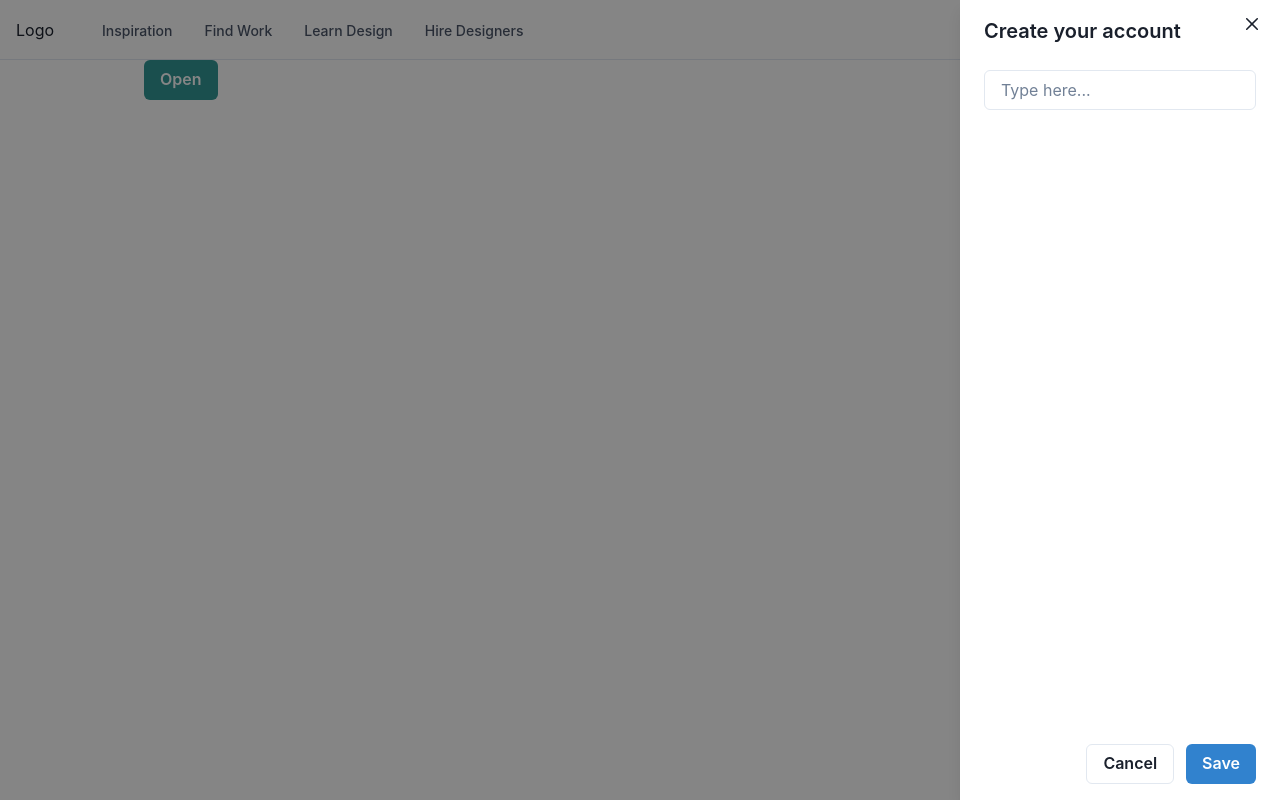
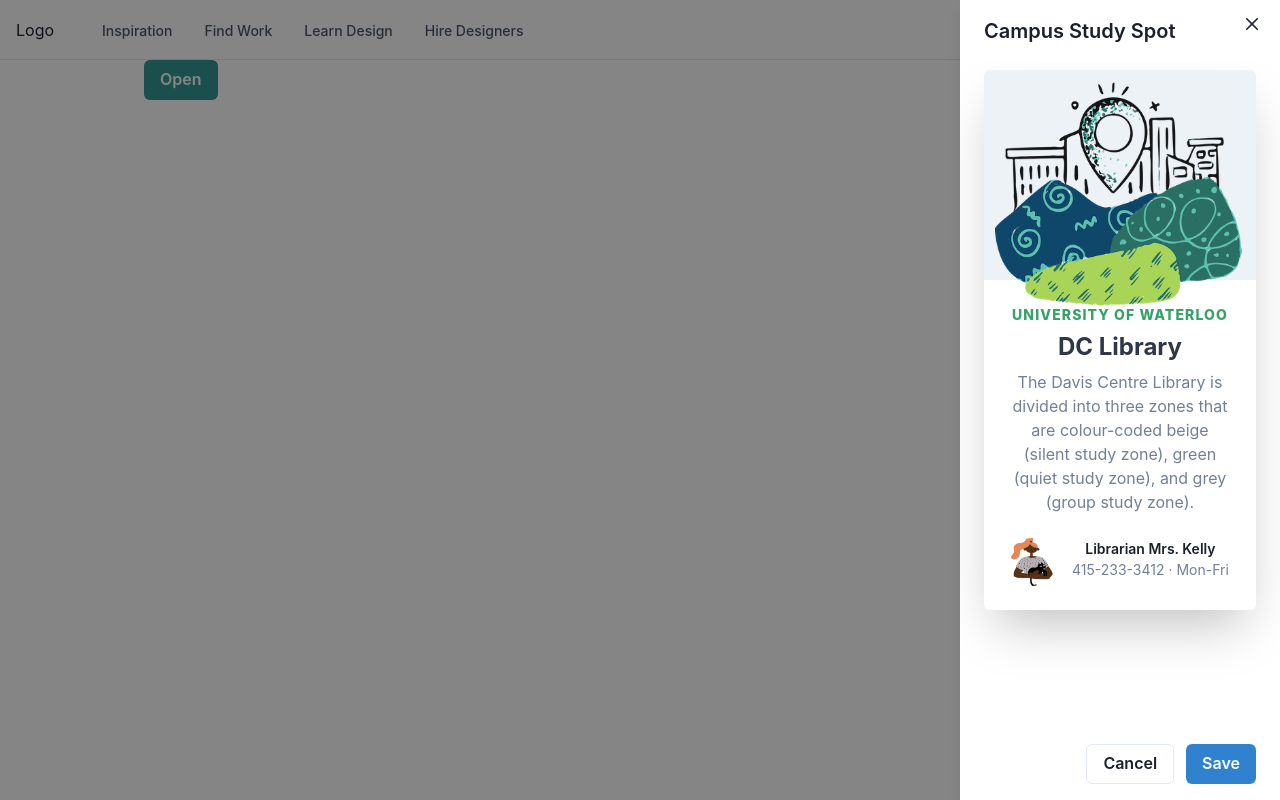
Before and after one commit to derrick-yyang/StudyNow, a React (Create React App) app: page /map in a window 1280 px wide. Both pictures are taken after a click on the button "Open". Built offline with nearby package versions, Linux system fonts and the light colour scheme.

Commit message:
sidebar wooo

```diff
--- a/src/App.js
+++ b/src/App.js
@@ -16,6 +16,7 @@
 
 import { Router } from "wouter"
 import PageRouter from "./components/router.jsx"
+import ReactDOM from 'react-dom/client';
 
 function App() {
   return (
--- /dev/null
+++ b/src/components/card.jsx
@@ -0,0 +1,81 @@
+import * as React from "react";
+import Image from '../assets/location.png';
+import portraitImage from '../assets/librarian.png';
+import {useEffect, useState } from "react";
+
+import {
+    useDisclosure,
+    Button,
+    DrawerCloseButton,
+    Input,
+    Text,
+    Stack,
+    Avatar,
+    useColorModeValue,
+    Box,
+    Center,
+    Heading,
+  } from '@chakra-ui/react'
+
+export default function Card() {
+    const { isOpen, onOpen, onClose } = useDisclosure()
+    const btnRef = React.useRef()
+    const [flip, setFlip] = useState(false);
+
+    return (
+      <>
+        <div>
+            <Box
+                bg={useColorModeValue('white', 'gray.900')}
+                boxShadow={'2xl'}
+                rounded={'md'}
+                p={6}
+                overflow={'hidden'}>
+                <Box
+                h={'210px'}
+                bg={'gray.100'}
+                mt={-6}
+                mx={-6}
+                mb={6}
+                pos={'relative'}>
+                <img
+                    src={Image}
+                />
+                </Box>
+                <Stack>
+                <Text
+                    color={'green.500'}
+                    textTransform={'uppercase'}
+                    fontWeight={800}
+                    fontSize={'sm'}
+                    letterSpacing={1.1}>
+                    University of Waterloo
+                </Text>
+                <Heading
+                    color={useColorModeValue('gray.700', 'white')}
+                    fontSize={'2xl'}
+                    fontFamily={'body'}>
+                    DC Library
+                </Heading>
+
+                <Text color={'gray.500'}>
+                    The Davis Centre Library is divided into three zones that are colour-coded beige (silent study zone),
+                    green (quiet study zone), and grey (group study zone).
+                </Text>
+
+                </Stack>
+                <Stack mt={6} direction={'row'} spacing={4} >
+                <Avatar
+                    src={portraitImage}
+                    alt={'Author'}
+                />
+                <Stack direction={'column'} spacing={0} fontSize={'sm'}>
+                    <Text fontWeight={600}>Librarian Mrs. Kelly</Text>
+                    <Text color={'gray.500'}>415-233-3412 · Mon-Fri</Text>
+                </Stack>
+                </Stack>
+            </Box>
+        </div>
+        </>
+    )
+  }
--- /dev/null
+++ b/src/components/card2.jsx
@@ -0,0 +1,81 @@
+import * as React from "react";
+import Image from '../assets/location.png';
+import portraitImage from '../assets/librarian.png';
+import {useEffect, useState } from "react";
+
+import {
+    useDisclosure,
+    Button,
+    DrawerCloseButton,
+    Input,
+    Text,
+    Stack,
+    Avatar,
+    useColorModeValue,
+    Box,
+    Center,
+    Heading,
+  } from '@chakra-ui/react'
+
+export default function Card2() {
+    const { isOpen, onOpen, onClose } = useDisclosure()
+    const btnRef = React.useRef()
+    const [flip, setFlip] = useState(false);
+
+    return (
+      <>
+        <div>
+            <Box
+                bg={useColorModeValue('white', 'gray.900')}
+                boxShadow={'2xl'}
+                rounded={'md'}
+                p={6}
+                overflow={'hidden'}>
+                <Box
+                h={'210px'}
+                bg={'gray.100'}
+                mt={-6}
+                mx={-6}
+                mb={6}
+                pos={'relative'}>
+                <img
+                    src={Image}
+                />
+                </Box>
+                <Stack>
+                <Text
+                    color={'green.500'}
+                    textTransform={'uppercase'}
+                    fontWeight={800}
+                    fontSize={'sm'}
+                    letterSpacing={1.1}>
+                    University of Waterloo
+                </Text>
+                <Heading
+                    color={useColorModeValue('gray.700', 'white')}
+                    fontSize={'2xl'}
+                    fontFamily={'body'}>
+                    DC Library
+                </Heading>
+
+                <Text color={'gray.500'}>
+                    The Davis Centre Library is divided into three zones that are colour-coded beige (silent study zone),
+                    green (quiet study zone), and grey (group study zone).
+                </Text>
+
+                </Stack>
+                <Stack mt={6} direction={'row'} spacing={4} >
+                <Avatar
+                    src={portraitImage}
+                    alt={'Author'}
+                />
+                <Stack direction={'column'} spacing={0} fontSize={'sm'}>
+                    <Text fontWeight={600}>Librarian Mrs. Kelly</Text>
+                    <Text color={'gray.500'}>415-233-3412 · Mon-Fri</Text>
+                </Stack>
+                </Stack>
+            </Box>
+        </div>
+        </>
+    )
+  }
--- a/src/components/drawer.jsx
+++ b/src/components/drawer.jsx
@@ -1,4 +1,8 @@
 import * as React from "react";
+import Image from '../assets/location.png';
+import portraitImage from '../assets/librarian.png';
+import ReactCardFlip from "react-card-flip";
+import {useEffect, useState } from "react";
 
 import {
     Drawer,
@@ -11,11 +15,21 @@
     Button,
     DrawerCloseButton,
     Input,
+    Text,
+    Stack,
+    Avatar,
+    useColorModeValue,
+    Box,
+    Center,
+    Heading,
   } from '@chakra-ui/react'
+import Card from "./card";
+import Card2 from "./card2";
 
 export default function DrawerExample() {
     const { isOpen, onOpen, onClose } = useDisclosure()
     const btnRef = React.useRef()
+    const [flip, setFlip] = useState(false);
 
     return (
       <>
@@ -28,13 +42,27 @@
           onClose={onClose}
           finalFocusRef={btnRef}
         >
-          <DrawerOverlay />
-          <DrawerContent>
+          <DrawerOverlay  />
+          <DrawerContent w={'5000px'}>
             <DrawerCloseButton />
-            <DrawerHeader>Create your account</DrawerHeader>
+            <DrawerHeader>Campus Study Spot</DrawerHeader>
 
             <DrawerBody>
-              <Input placeholder='Type here...' />
+
+              <ReactCardFlip isFlipped={flip}
+                flipDirection="horizontal">
+                <div key="front">
+
+                    <button  onClick={() => setFlip(!flip)}>
+                    <Card/></button>
+                </div>
+                <div key="back">
+
+                     <button  onClick={() => setFlip(!flip)}>
+                     <Card2/></button>
+                </div>
+
+            </ReactCardFlip>
             </DrawerBody>
 
             <DrawerFooter>
```
Also changed, not shown: package.json (+7 -1 lines), src/assets/librarian.png (added), src/assets/location.png (added).
